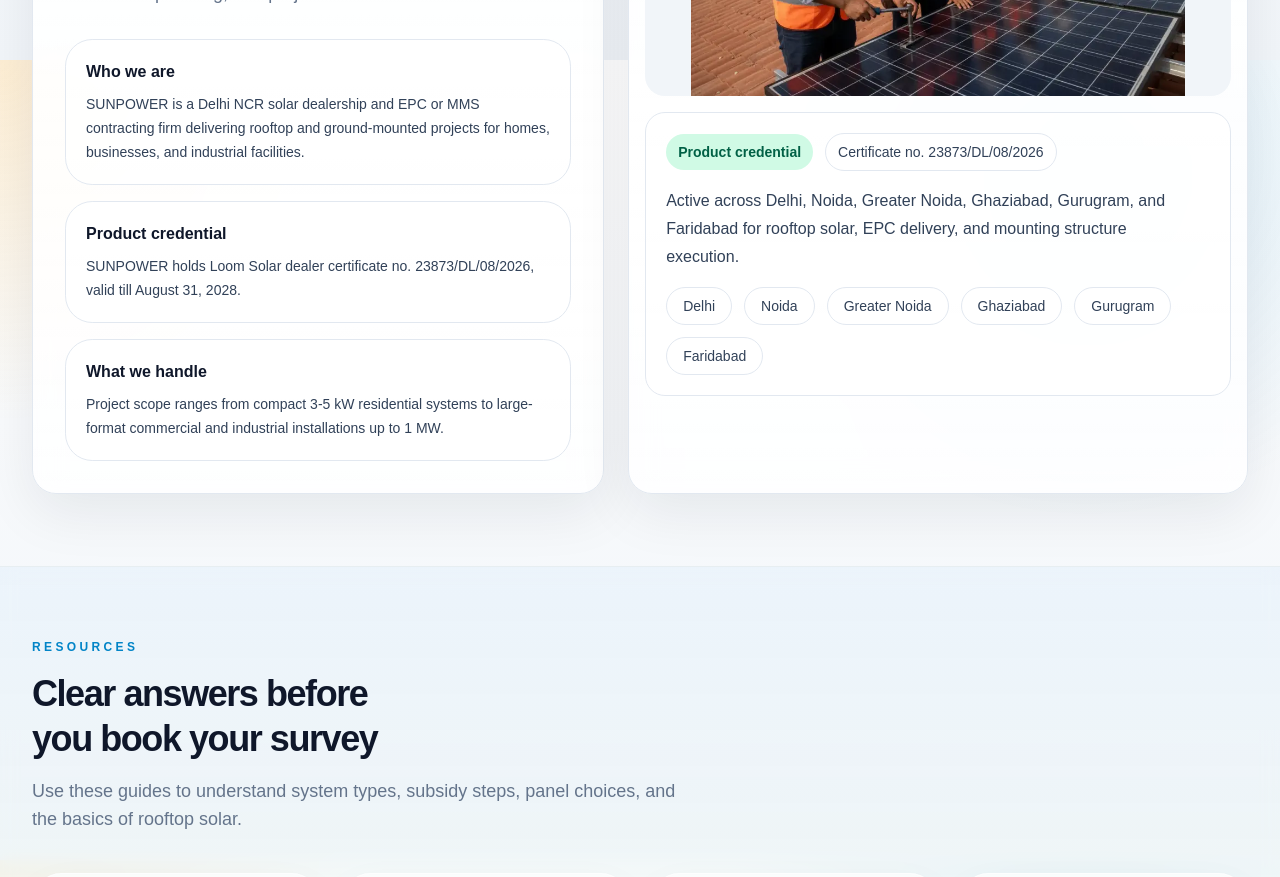
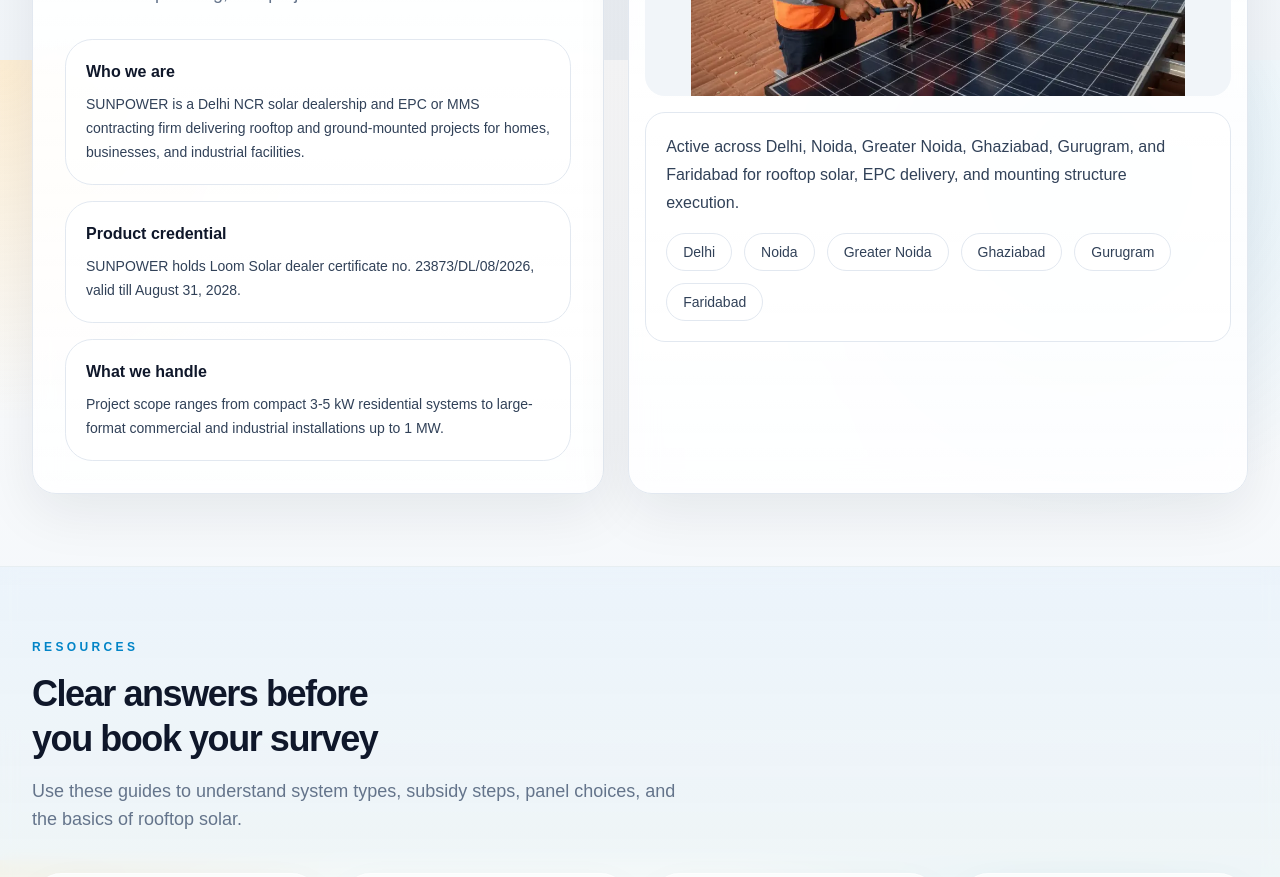
Before and after one commit to dhananjayvj/sunpower, a Next.js app: page / in a window 1280 px wide. Shown: the part 8740-9617 px from the top of the page. Built offline with nearby package versions, Linux system fonts and the light colour scheme.

Commit message:
Remove duplicate dealer certificate badge

```diff
--- a/src/components/sunpower-site.tsx
+++ b/src/components/sunpower-site.tsx
@@ -781,15 +781,7 @@
               />
             </div>
             <div className="mt-4 rounded-[1.25rem] border border-border bg-white/72 p-5">
-              <div className="flex flex-wrap items-center gap-3">
-                <span className="rounded-full bg-emerald-100 px-3 py-2 text-sm font-semibold text-emerald-800">
-                  Product credential
-                </span>
-                <span className="rounded-full border border-border bg-white px-3 py-2 text-sm font-medium text-slate-700">
-                  Certificate no. 23873/DL/08/2026
-                </span>
-              </div>
-              <p className="mt-4 max-w-lg text-base leading-7 text-slate-700">
+              <p className="max-w-lg text-base leading-7 text-slate-700">
                 Active across Delhi, Noida, Greater Noida, Ghaziabad, Gurugram, and Faridabad for rooftop solar, EPC delivery, and mounting structure execution.
               </p>
               <div className="mt-4 flex flex-wrap gap-3">
```
